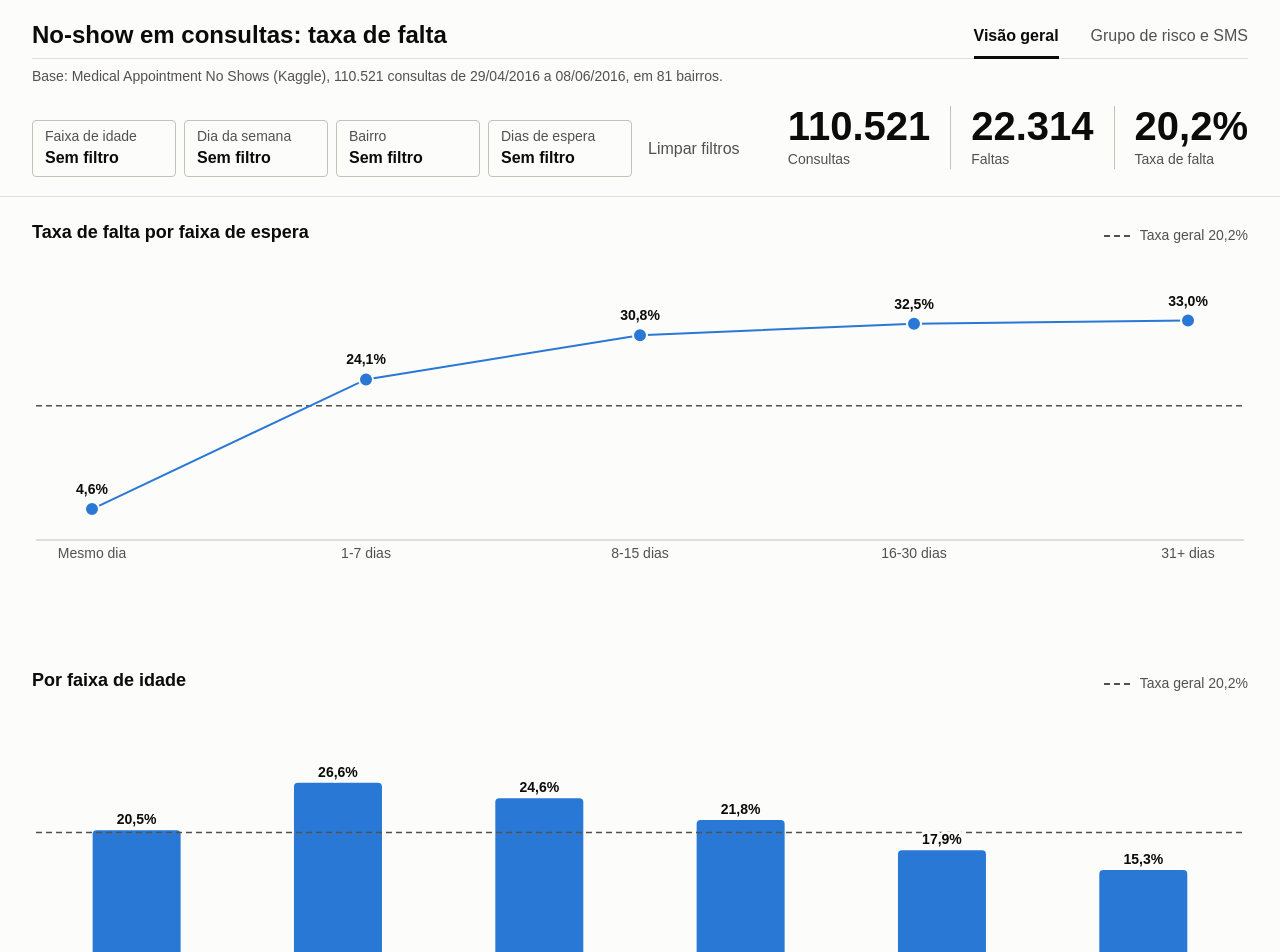
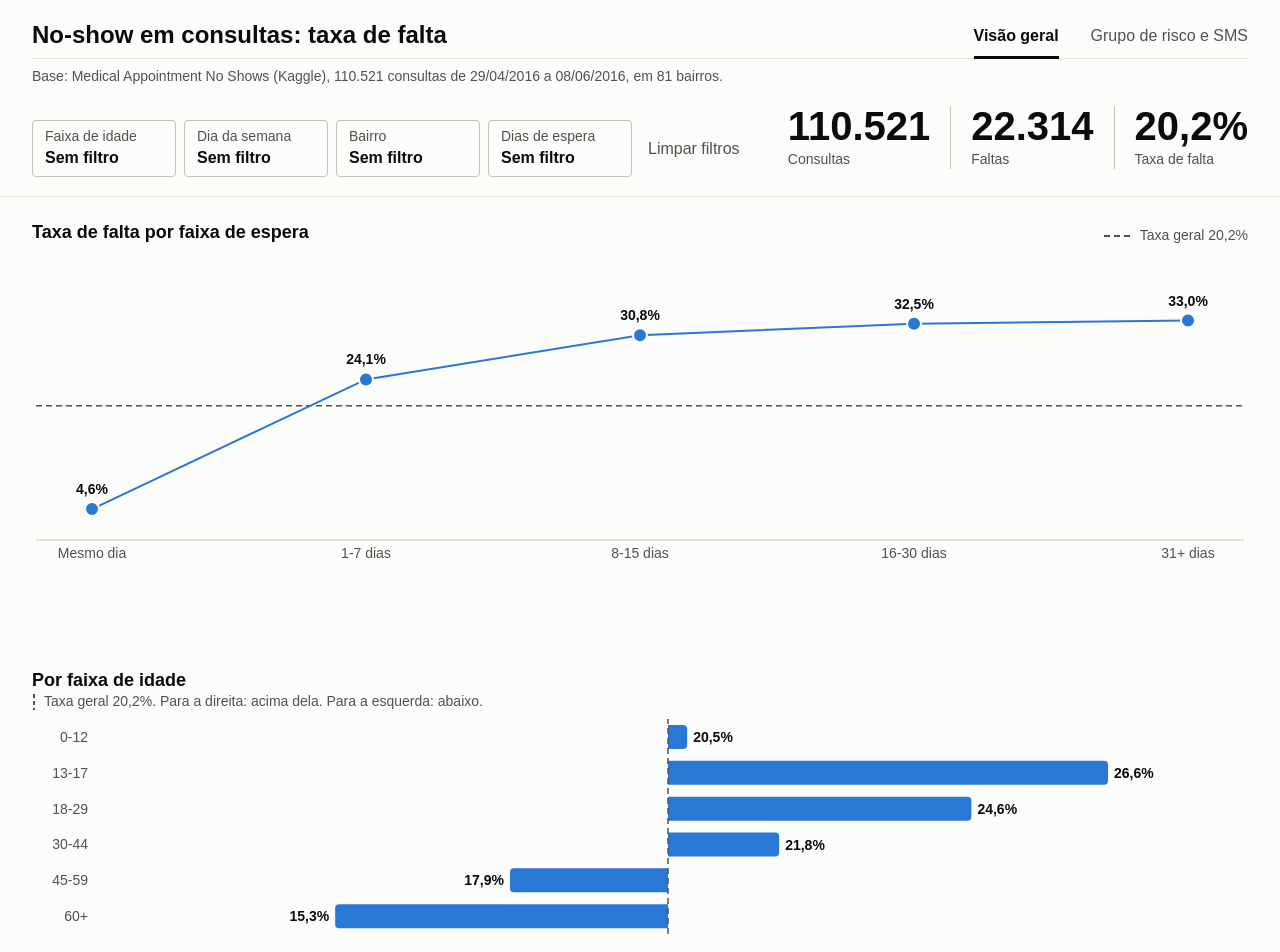
Before and after one commit to cauedev30/analise-no-show-consultas, a Next.js app in the folder dashboard/: page / in a window 1280 px wide. Shown: the top 952 px of the page. Built offline with nearby package versions, Linux system fonts and the light colour scheme; a web font is replaced by a local one.

Commit message:
Mostra a idade em barras de desvio da taxa geral

```diff
--- /dev/null
+++ b/dashboard/components/GraficoDesvio.tsx
@@ -0,0 +1,166 @@
+"use client";
+
+import { Bar, BarChart, LabelList, ReferenceLine, ResponsiveContainer, Tooltip, XAxis, YAxis } from "recharts";
+import { COR } from "./cores";
+import { Dica, descreverLinhas, ehAmostraPequena, type LinhaDoGrafico } from "./Dica";
+import { useEntradaDosDados } from "./entradaDosDados";
+import { desvio, escalaSimetrica } from "@/lib/desvio";
+import { formatarInteiro, formatarPct } from "@/lib/formato";
+import type { Resumo } from "@/lib/tipos";
+
+interface Props {
+  titulo: string;
+  /** Os rótulos das categorias, na ordem do contrato (de cima para baixo). */
+  categorias: string[];
+  /** Um resumo por categoria (mesma ordem). Categoria sem consultas vem com taxa nula. */
+  resumos: Resumo[];
+  /** A taxa da base inteira: a linha central. Não muda com o filtro. */
+  taxaGeral: number;
+  /** O recorte não tem nenhuma consulta. */
+  semConsultas: boolean;
+  /** Barras com menos consultas que isso (e mais que zero) saem em azul claro, como amostra pequena. */
+  minimo: number;
+  /** Falso enquanto a seção não surgiu: o gráfico fica sem as barras, que entram quando ela aparece. */
+  mostrarDados?: boolean;
+  /** As barras crescem do centro ao entrar (uma vez). Depois, filtro não anima. */
+  animarEntrada?: boolean;
+  className?: string;
+}
+
+// Folga da escala (espaço para o rótulo na ponta) e o mínimo dela, em pontos percentuais.
+const FOLGA = 1.3;
+const MINIMO_DA_ESCALA = 2;
+const RAIO = 4;
+
+interface PropsDaForma {
+  x?: number;
+  y?: number;
+  width?: number;
+  height?: number;
+  index?: number;
+}
+
+/**
+ * Barras de desvio: cada categoria sai da linha central (a taxa geral) para a direita, se fica acima dela, ou para a
+ * esquerda, se fica abaixo. O comprimento é a diferença; o número escrito é a taxa da categoria.
+ */
+export function GraficoDesvio({
+  titulo,
+  categorias,
+  resumos,
+  taxaGeral,
+  semConsultas,
+  minimo,
+  mostrarDados = true,
+  animarEntrada = false,
+  className = "",
+}: Props) {
+  const entrada = useEntradaDosDados(animarEntrada);
+  const linhas: LinhaDoGrafico[] = categorias.map((nome, i) => ({
+    nome,
+    taxa: resumos[i].taxa ?? 0,
+    consultas: resumos[i].consultas,
+    faltas: resumos[i].faltas,
+    pequena: ehAmostraPequena(resumos[i].consultas, minimo),
+  }));
+  const desvios = resumos.map((r) => desvio(r.taxa, taxaGeral));
+  // Categoria sem consultas fica com comprimento zero: não aparece barra, só o "—" junto do centro.
+  const barras = linhas.map((l, i) => ({ ...l, valor: desvios[i] ?? 0 }));
+  const escala = escalaSimetrica(desvios, FOLGA, MINIMO_DA_ESCALA);
+  const temAmostraPequena = linhas.some((l) => l.pequena);
+
+  // A barra com a ponta de fora arredondada e a ponta do centro reta (para a esquerda ou para a direita).
+  const forma = ({ x = 0, y = 0, width = 0, height = 0, index = 0 }: PropsDaForma) => {
+    const esquerda = Math.min(x, x + width);
+    const w = Math.abs(width);
+    if (w < 0.5) return <g />;
+    const r = Math.min(RAIO, w / 2, height / 2);
+    const paraDireita = barras[index].valor >= 0;
+    const d = paraDireita
+      ? `M${esquerda},${y} H${esquerda + w - r} Q${esquerda + w},${y} ${esquerda + w},${y + r} V${y + height - r} Q${esquerda + w},${y + height} ${esquerda + w - r},${y + height} H${esquerda} Z`
+      : `M${esquerda + w},${y} H${esquerda + r} Q${esquerda},${y} ${esquerda},${y + r} V${y + height - r} Q${esquerda},${y + height} ${esquerda + r},${y + height} H${esquerda + w} Z`;
+    return <path d={d} fill={barras[index].pequena ? COR.azulClaro : COR.azul} />;
+  };
+
+  // O número na ponta de fora: a taxa da categoria (não a diferença), igual aos slides.
+  const rotulo = (props: PropsDaForma) => {
+    const { x = 0, y = 0, width = 0, height = 0, index = 0 } = props;
+    const b = barras[index];
+    const paraDireita = b.valor >= 0;
+    const ponta = paraDireita ? Math.max(x, x + width) + 6 : Math.min(x, x + width) - 6;
+    return (
+      <text
+        x={ponta}
+        y={y + height / 2}
+        dominantBaseline="central"
+        textAnchor={paraDireita ? "start" : "end"}
+        fontSize={14}
+        fontWeight={700}
+        fill={COR.texto}
+      >
+        {b.consultas === 0 ? formatarPct(null) : formatarPct(b.taxa)}
+      </text>
+    );
+  };
+
+  return (
+    <figure className={`flex flex-col ${className}`}>
+      <figcaption>
+        <h2 className="text-grafico font-bold">{titulo}</h2>
+        <p className="flex items-center gap-2 text-rotulo text-texto-2">
+          <svg width="4" height="16" aria-hidden="true">
+            <line x1="2" y1="0" x2="2" y2="16" stroke={COR.texto2} strokeWidth="2" strokeDasharray="4 3" />
+          </svg>
+          Taxa geral {formatarPct(taxaGeral)}. Para a direita: acima dela. Para a esquerda: abaixo.
+        </p>
+      </figcaption>
+
+      <div className="relative mt-1 min-h-52 flex-1">
+        {semConsultas ? (
+          <p className="absolute inset-0 flex items-center justify-center text-corpo text-texto-2">
+            sem consultas neste recorte
+          </p>
+        ) : (
+          <div className="absolute inset-0" role="img" aria-label={descreverLinhas(titulo, linhas)}>
+            <ResponsiveContainer width="100%" height="100%">
+              <BarChart
+                data={barras}
+                layout="vertical"
+                margin={{ top: 4, right: 8, bottom: 4, left: 0 }}
+                accessibilityLayer={false}
+              >
+                <XAxis type="number" hide domain={escala} />
+                <YAxis
+                  type="category"
+                  dataKey="nome"
+                  width={64}
+                  interval={0}
+                  tickLine={false}
+                  axisLine={false}
+                  tick={{ fontSize: 14, fill: COR.texto2 }}
+                />
+                <Tooltip
+                  cursor={{ fill: COR.neutro }}
+                  isAnimationActive={false}
+                  content={(p) => <Dica ativo={p.active} linha={p.payload?.[0]?.payload as LinhaDoGrafico | undefined} />}
+                />
+                <ReferenceLine x={0} stroke={COR.texto2} strokeWidth={1.5} strokeDasharray="6 4" />
+                {mostrarDados && (
+                  <Bar dataKey="valor" barSize={24} shape={forma} {...entrada}>
+                    <LabelList dataKey="valor" content={(p) => rotulo(p as PropsDaForma)} />
+                  </Bar>
+                )}
+              </BarChart>
+            </ResponsiveContainer>
+          </div>
+        )}
+      </div>
+      {/* Sempre montada: reserva a linha e só tem texto com amostra pequena. */}
+      <p className="min-h-lh whitespace-nowrap text-rotulo text-texto-2">
+        {!semConsultas && temAmostraPequena
+          ? `Barra clara: menos de ${formatarInteiro(minimo)} consultas (amostra pequena)`
+          : ""}
+      </p>
+    </figure>
+  );
+}
--- a/dashboard/components/VisaoGeral.tsx
+++ b/dashboard/components/VisaoGeral.tsx
@@ -5,6 +5,7 @@ import { Cartao } from "./Cartao";
 import { Filtros } from "./Filtros";
 import { GraficoBairros } from "./GraficoBairros";
 import { GraficoColunas } from "./GraficoColunas";
+import { GraficoDesvio } from "./GraficoDesvio";
 import { GraficoLinha } from "./GraficoLinha";
 import { Revelar } from "./Revelar";
 import { carregarPainel, indicesDosBairrosElegiveis } from "@/lib/dados";
@@ -53,7 +54,6 @@ export function VisaoGeral({ filtros, onChange }: Props) {
 
   // As três colunas na mesma altura: com o `yMax` comum, a altura de uma coluna se compara entre os gráficos.
   const colunas = [
-    { titulo: "Por faixa de idade", categorias: ordem.faixa_etaria, resumos: dados.porIdade },
     { titulo: "Por dia da semana", categorias: ordem.dia_semana, resumos: dados.porDia },
   ];
 
@@ -100,6 +100,23 @@ export function VisaoGeral({ filtros, onChange }: Props) {
           )}
         </Revelar>
 
+        {/* A idade mostra quem fica acima ou abaixo da média: barras de desvio da taxa geral. */}
+        <Revelar>
+          {(entrada) => (
+            <GraficoDesvio
+              className="h-[18rem]"
+              titulo="Por faixa de idade"
+              categorias={ordem.faixa_etaria}
+              resumos={dados.porIdade}
+              taxaGeral={taxaGeral}
+              semConsultas={semConsultas}
+              minimo={MINIMO_NO_RECORTE}
+              mostrarDados={entrada.surgiu}
+              animarEntrada={entrada.animar}
+            />
+          )}
+        </Revelar>
+
         {colunas.map((c) => (
           <Revelar key={c.titulo}>
             {(entrada) => (
```
Also changed, not shown: 1 other file (tests, documents, lock files or other folders).
